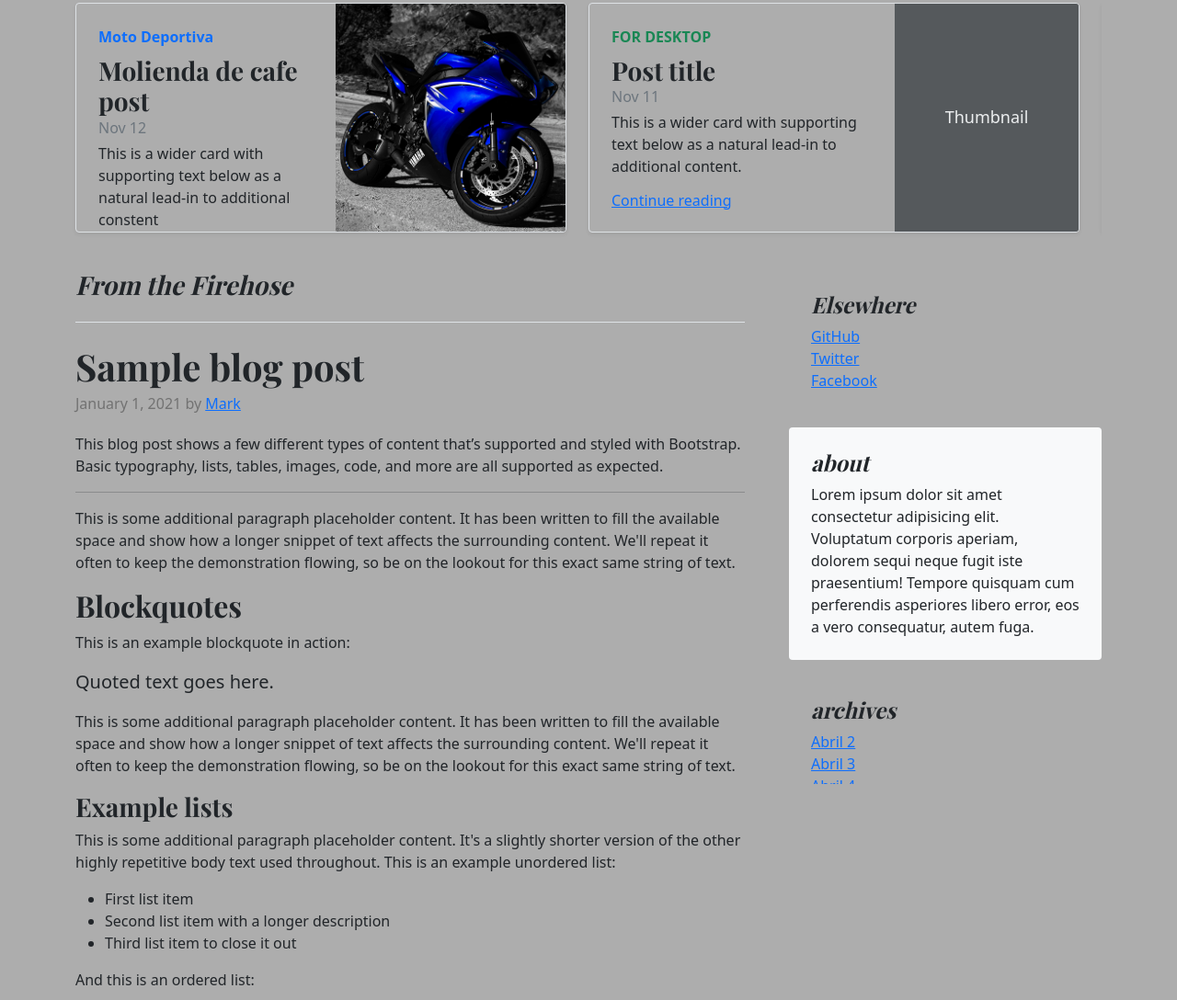
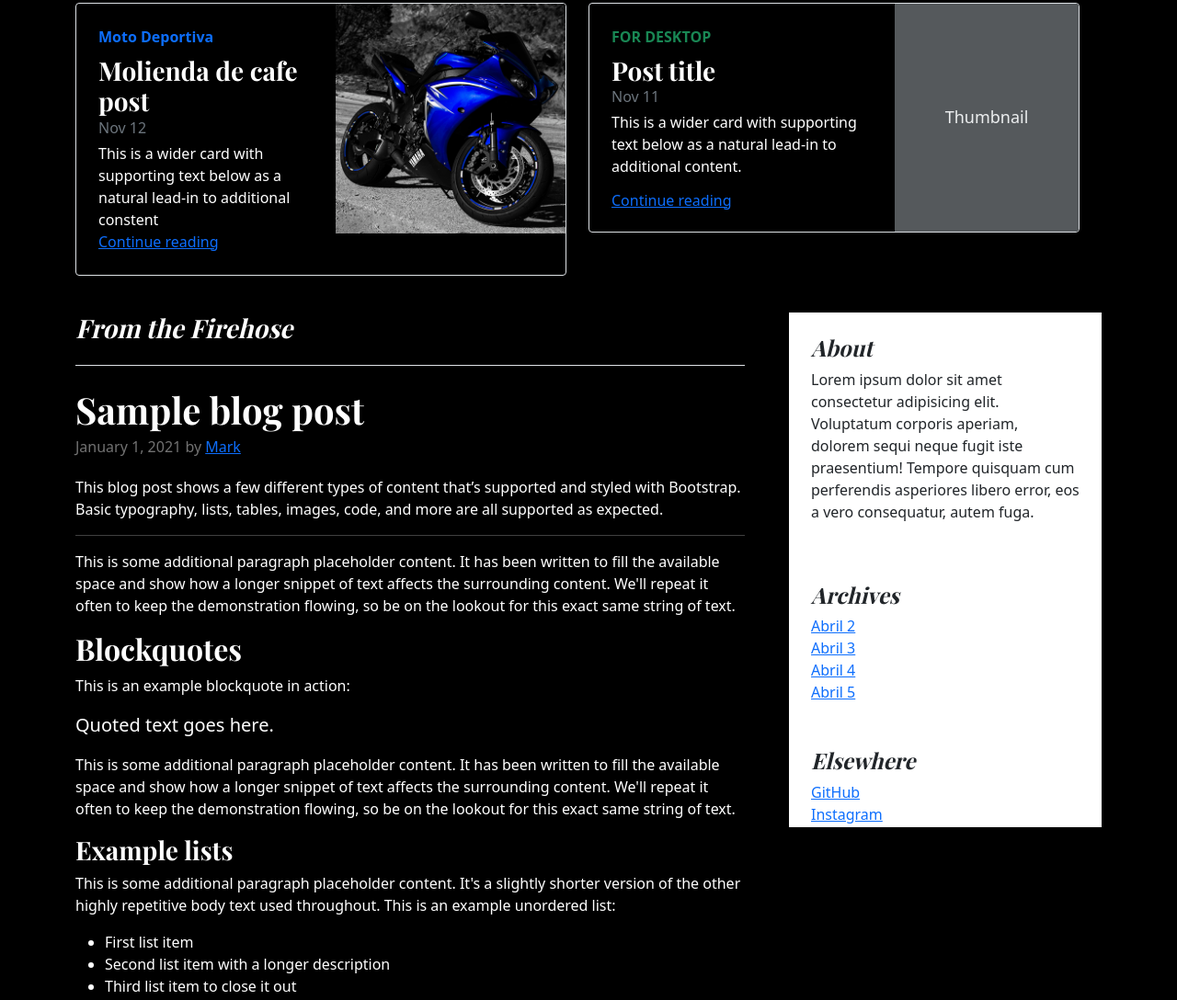
Before and after one commit to JuanDiegoQuinteroCampus/MyBlog, a plain HTML site: page index.html in a window 1280 px wide. Shown: the part 904-1992 px from the top of the page at 92% size. Drawn offline with nearby package versions, Linux system fonts and the light colour scheme.

Commit message:
feat: :ambulance: Arreglo en myAdside
Se le hizo unos cambios pero ademas se le agrego del html a JavaScript un contenido

```diff
--- a/components/myAside.js
+++ b/components/myAside.js
@@ -1,11 +1,11 @@
 export default {
   nav:[
     {
-        title:"about",
+        title:"About",
         paragranph:"Lorem ipsum dolor sit amet consectetur adipisicing elit. Voluptatum corporis aperiam, dolorem sequi neque fugit iste praesentium! Tempore quisquam cum perferendis asperiores libero error, eos a vero consequatur, autem fuga.",
     },
     {
-        title:"archives",
+        title:"Archives",
         link:[
             {
                 name:"Abril 2",
@@ -24,7 +24,24 @@ export default {
                 href:"#",
             }
         ]
-    }
+    },
+    {
+      title:"Elsewhere",
+      link:[
+          {
+              name:"GitHub",
+              href:"#",
+          },
+          {
+            name:"Instagram",
+            href:"#",
+          },
+          {
+            name:"Facebook",
+            href:"#",
+        },
+      ]
+  }
   ],
 
   showAdside(){
@@ -40,7 +57,7 @@ export default {
   },
   cards(p1){
     return `
-    <div class="p-4 mb-3 bg-light rounded ">
+    <div class="p-4 mb-3 bg-black rounded ">
             <h4 class="fst-italic">${p1.title}</h4>
             <p class="mb-0">${p1.paragranph}</p>
           </div>` ;
@@ -55,5 +72,6 @@ export default {
             </ol>
           </div>
     `
-  }
+  },
+
 }
--- a/components/mypost.js
+++ b/components/mypost.js
@@ -30,7 +30,7 @@ export default {
         this.post1.forEach((val,id)=>{
             document.querySelector("#mypost1").insertAdjacentHTML("beforeend", `
 
-            <div class="row g-0 border rounded overflow-hidden flex-md-row mb-4 shadow-sm h-md-250 position-relative" id="cards">
+            <div class="row g-0 border rounded overflow-hidden flex-md-row mb-4 shadow-sm h-md-20 position-relative" id="cards">
                 <div class="col p-4 d-flex flex-column position-static">
                 <strong class="d-inline-block mb-2 text-primary">${val.article}</strong>
                 <h3 class="mb-0">${val.title}</h3>
--- a/css/blog.css
+++ b/css/blog.css
@@ -1,6 +1,7 @@
 /* stylelint-disable selector-list-comma-newline-after */
 body{
-  background-color: rgb(173, 173, 173);
+  background-color: rgb(0, 0, 0);
+  color: #fff
 }
 .bd-placeholder-img {
   font-size: 1.125rem;
--- a/index.html
+++ b/index.html
@@ -284,19 +284,12 @@
       </div>
 
       <div class="col-md-4" >
-        <div id="nav" class="position-sticky overflow-auto h-5" style="top: 2rem; height: 70vh;">
+        <div id="nav" class="position-sticky overflow-auto h-5 bg-white text-dark" style="top: 2rem; height: 70vh;">
 
 
 
 
-          <div class="p-4">
-            <h4 class="fst-italic">Elsewhere</h4>
-            <ol class="list-unstyled">
-              <li><a href="#">GitHub</a></li>
-              <li><a href="#">Twitter</a></li>
-              <li><a href="#">Facebook</a></li>
-            </ol>
-          </div>
+
         </div>
       </div>
     </div>
```
Also changed, not shown: main.js (line endings or trailing spaces).
